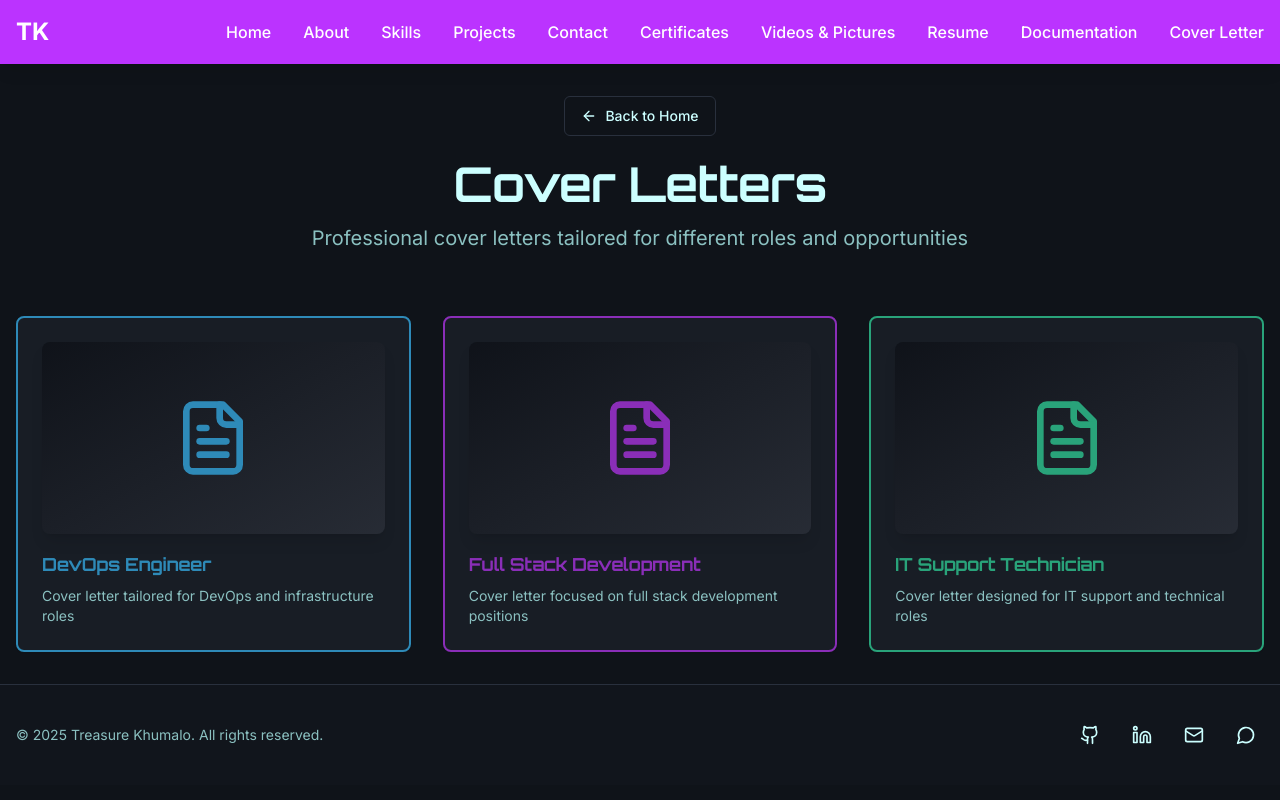
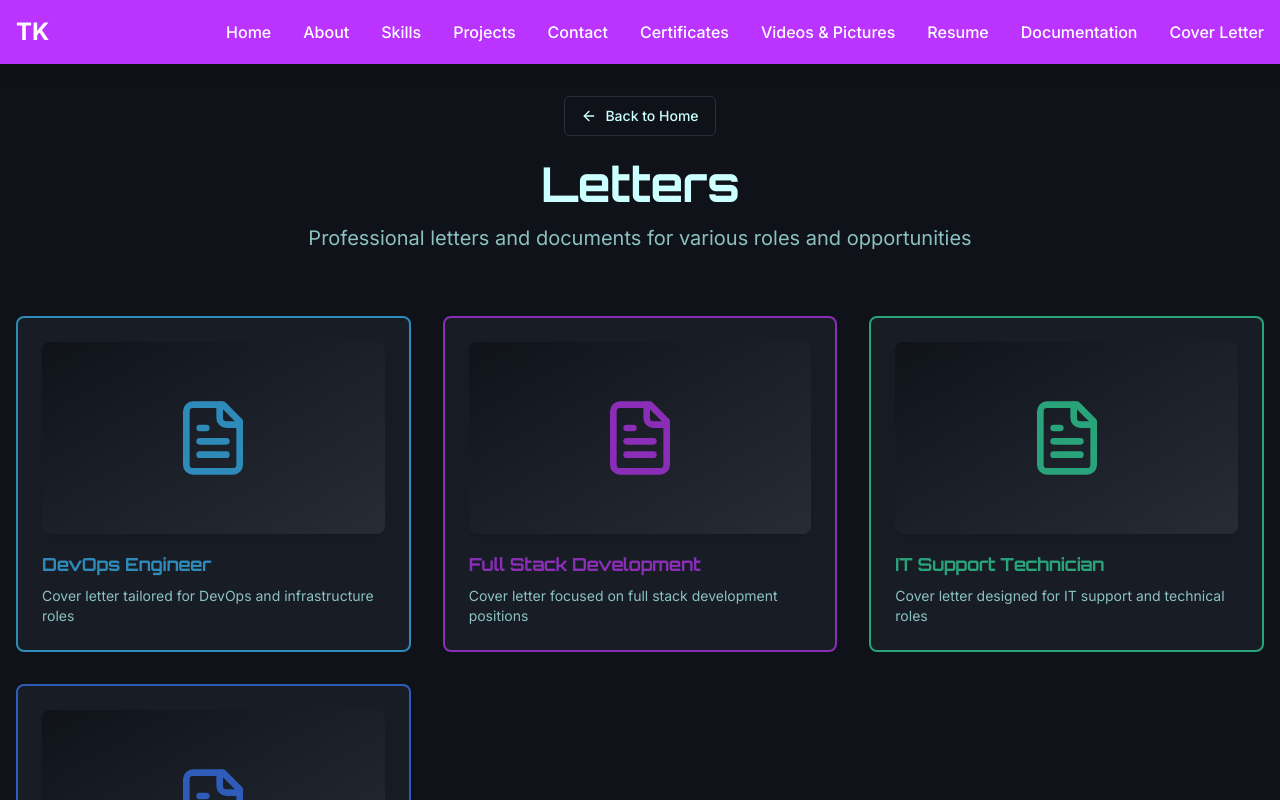
Before and after one commit to TTKhumalo/treasurekhumaloportfolio, a React (Vite) app: page /cover-letter in a window 1280 px wide. Built offline with nearby package versions, Linux system fonts and the light colour scheme; the HTML template or start-up script is replaced by a standard one.

Commit message:
Refactor: Rename Cover Letter page

```diff
--- a/src/pages/CoverLetter.tsx
+++ b/src/pages/CoverLetter.tsx
@@ -5,7 +5,7 @@ import { Card } from "@/components/ui/card";
 import { Button } from "@/components/ui/button";
 import { Download, ArrowLeft, FileText } from "lucide-react";
 
-const coverLetters = [
+const letters = [
   {
     title: "DevOps Engineer",
     description: "Cover letter tailored for DevOps and infrastructure roles",
@@ -23,6 +23,12 @@ const coverLetters = [
     description: "Cover letter designed for IT support and technical roles",
     file: "/cover-letters/Cover_Letter_for_IT_Support_Technician.pdf",
     color: "hsl(160 60% 40%)"
+  },
+  {
+    title: "Learnership Completion Letter",
+    description: "Learnership completion certificate from Initium Venture Solution",
+    file: "/letters/Learnership_Completion_Letter.pdf",
+    color: "hsl(220 60% 45%)"
   }
 ];
 
@@ -30,7 +36,7 @@ const CoverLetter = () => {
   const [visibleLetters, setVisibleLetters] = useState<number[]>([]);
 
   useEffect(() => {
-    coverLetters.forEach((_, index) => {
+    letters.forEach((_, index) => {
       setTimeout(() => {
         setVisibleLetters(prev => [...prev, index]);
       }, index * 600);
@@ -47,14 +53,14 @@ const CoverLetter = () => {
               Back to Home
             </Button>
           </Link>
-          <h1 className="text-5xl font-bold mb-4">Cover Letters</h1>
+          <h1 className="text-5xl font-bold mb-4">Letters</h1>
           <p className="text-xl text-muted-foreground">
-            Professional cover letters tailored for different roles and opportunities
+            Professional letters and documents for various roles and opportunities
           </p>
         </div>
 
         <div className="grid grid-cols-1 md:grid-cols-2 lg:grid-cols-3 gap-8 max-w-7xl mx-auto">
-          {coverLetters.map((letter, index) => (
+          {letters.map((letter, index) => (
             <Card
               key={index}
               className={`certificate-card overflow-hidden cursor-pointer transition-all duration-500 ${
```
Also changed, not shown: 1 other file (tests, documents, lock files or other folders).
